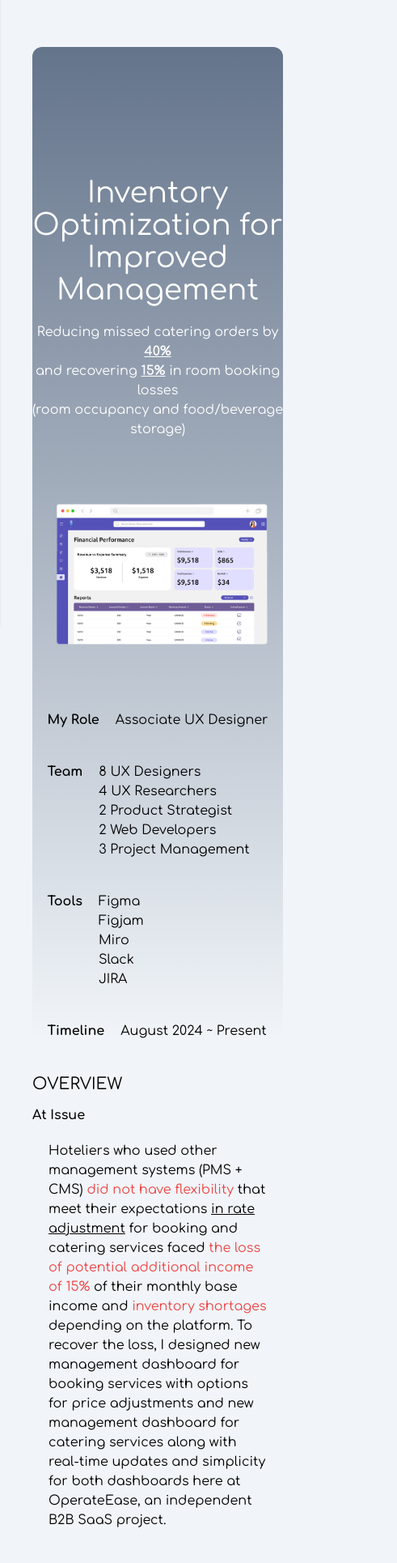
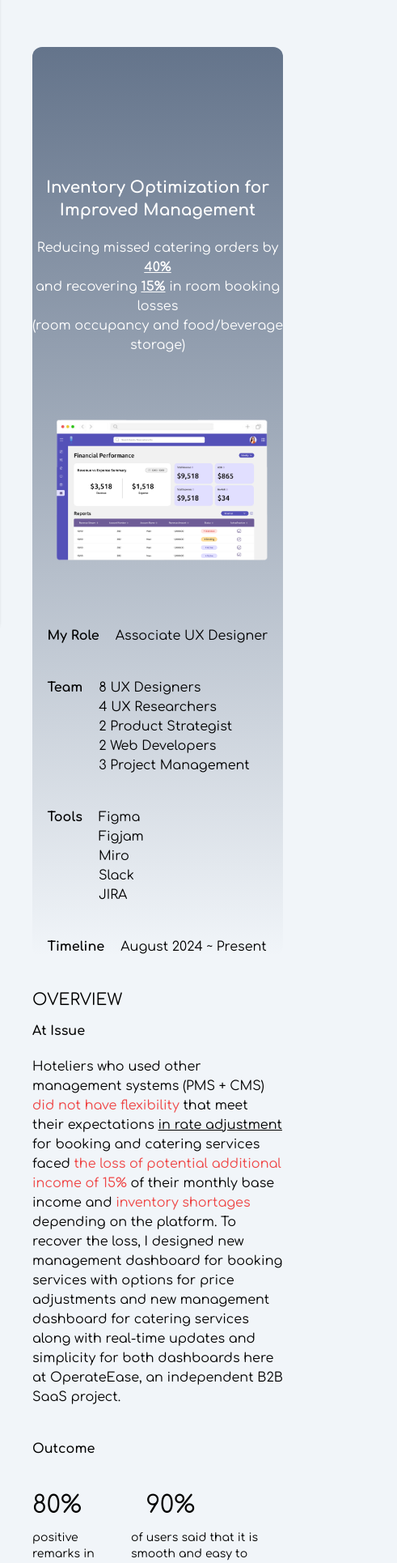
Before and after one commit to johnjang94/portfolio-ver-3, a React (Vite) app: page /operate in a window 390 px wide. Shown: the part 61-1991 px from the top of the page at 81% size, 491 px wide, since content can reach past the window. Built offline with nearby package versions, Linux system fonts and the light colour scheme.

Commit message:
corrected CSS for mobile

```diff
--- a/src/pages/design/operate-ease.jsx
+++ b/src/pages/design/operate-ease.jsx
@@ -125,7 +125,7 @@ export default function OPERATE() {
         <div className="bg-gradient-to-b from-slate-500 to-transparent mx-10 rounded-xl text-white flex flex-col items-center justify-center">
           <div className="md:grid md:grid-cols-2 py-20 items-center w-full max-w-6xl">
             <div className="w-full my-20 space-y-5">
-              <h1 className="text-4xl text-center text-white">
+              <h1 className="md:text-4xl text-xl font-bold md:font-normal text-center text-white">
                 Inventory Optimization for Improved Management
               </h1>
               <p className="text-white text-center">
--- a/src/pages/design/operate/competitive-analysis.jsx
+++ b/src/pages/design/operate/competitive-analysis.jsx
@@ -1,4 +1,4 @@
-import { OperateEase } from "../../../utils/operate";
+// import { OperateEase } from "../../../utils/operate";
 
 export default function CompetitiveAnalysis() {
   return (
@@ -14,16 +14,17 @@ export default function CompetitiveAnalysis() {
           <li className="mx-10">key statistics</li>
           <li className="mx-10">operation expenses</li>
         </ul>
-        <img
+        {/* <img
           src={OperateEase.Competition}
           alt="Competitive analysis"
           width={1200}
           className="rounded-2xl mx-auto"
-        />
+        /> */}
         <ul className="list-disc space-y-3 my-5">
           <p>
-            Still, they <span className="text-red-500">fall short</span> on the
-            following points despite the benefits:
+            ...and I have discovered that many existing platforms{" "}
+            <span className="text-red-500">fall short</span> on the following
+            points despite the benefits:
           </p>
           <li className="mx-10">
             overwhelming amount of information on the dashboard
--- a/src/pages/design/operate/initial-sketch.jsx
+++ b/src/pages/design/operate/initial-sketch.jsx
@@ -5,17 +5,17 @@ export default function InitialSketch() {
     <div>
       <h3 className="text-xl uppercase">Initial Sketch</h3>
       <div className="md:mx-20 my-5 space-y-5 list-decimal">
-        <p className="px-10">
+        <p className="md:px-10">
           During my initial sketch, I was primarily focused on displaying the
           key metrics first because this allows the hoteliers, as users, to be
           able to quickly track the activities.
         </p>
-        <p className="px-10">
+        <p className="md:px-10">
           In addition, I considered technical aspects to ensure the data
           visualization method aligned seamlessly with the backend architecture
           and enhanced overall system efficiency during this process.
         </p>
-        <div className="md:grid md:grid-cols-2 items-center gap-5">
+        <div className="md:grid md:grid-cols-2 items-center gap-5 space-y-5 md:space-y-0">
           <div className="bg-slate-300 p-5 rounded-2xl">
             <img
               src={OperateEase.InitialDrawing}
--- a/src/pages/design/operate/insights.jsx
+++ b/src/pages/design/operate/insights.jsx
@@ -2,7 +2,7 @@ export default function Insight() {
   return (
     <div className="space-y-5">
       <h3 className="text-xl uppercase">Insight</h3>
-      <div className="md:mx-24 my-5 space-y-3">
+      {/* <div className="md:mx-24 my-5 space-y-3">
         <p>We had lots of question marks including the following questions:</p>
         <p className="px-10">
           Q. What kind of management software do they use and does the software
@@ -14,7 +14,7 @@ export default function Insight() {
         <p className="px-10">
           Q. In what areas does the management software useful?
         </p>
-      </div>
+      </div> */}
     </div>
   );
 }
--- a/src/pages/design/operate/mid-fi.jsx
+++ b/src/pages/design/operate/mid-fi.jsx
@@ -6,7 +6,7 @@ export default function MidFi() {
     <div>
       <h3 className="text-xl uppercase">Mid-Fi</h3>
       <div className="md:mx-20 my-5 space-y-5 list-decimal">
-        <p className="px-10">
+        <p className="md:px-10">
           The direction of the project changed during my iteration:
         </p>
         <div className="space-y-3 text-center">
--- a/src/pages/design/operate/overview.jsx
+++ b/src/pages/design/operate/overview.jsx
@@ -5,7 +5,7 @@ export default function Overview() {
       <div className="md:mx-20 my-3 space-y-5">
         <div>
           <p className="font-semibold">At Issue</p>
-          <p className="p-5">
+          <p className="md:p-5 py-5">
             Hoteliers who used other management systems (PMS + CMS){" "}
             <span className="text-red-500">did not have flexibility</span> that
             meet their expectations{" "}
@@ -25,13 +25,17 @@ export default function Overview() {
         </div>
         <div>
           <p className="font-semibold">Outcome</p>
-          <div className="px-8 mt-10 py-5 flex items-center text-3xl justify-center space-x-64">
-            <p>80%</p>
-            <p>90%</p>
-          </div>
-          <div className="px-8 flex items-center mx-24 space-x-52 text-sm">
-            <p className="md:ml-20">positive remarks in live updates</p>
-            <p>of users said that it is smooth and easy to adjust the rates</p>
+          <div className="flex-col grid-cols-2 my-10">
+            <div className="text-3xl md:text-5xl flex items-center space-x-20 md:justify-center md:space-x-96">
+              <p>80%</p>
+              <p>90%</p>
+            </div>
+            <div className="flex items-center gap-5 text-sm md:mx-auto md:gap-0 md:space-x-48 md:justify-center my-3">
+              <p>positive remarks in live updates</p>
+              <p className="md:w-2/6">
+                of users said that it is smooth and easy to adjust the rates
+              </p>
+            </div>
           </div>
         </div>
       </div>
--- a/src/pages/design/operate/problem-statement.jsx
+++ b/src/pages/design/operate/problem-statement.jsx
@@ -1,13 +1,12 @@
 export default function ProblemStatement() {
   return (
     <div>
-      <h3 className="text-xl">PROBLEM STATEMENT</h3>
       <div className="md:mx-20 my-5 space-y-3">
         <p className="font-bold">
           Hoteliers are in need of a new solution to monitor the operations and
           the inventory.
         </p>
-        <p className="px-8">
+        <p className="md:px-8">
           They need a quicker, easier, and more seamless solution in keeping the
           track of the inventory management.
         </p>
--- a/src/pages/design/operate/solutions.jsx
+++ b/src/pages/design/operate/solutions.jsx
@@ -5,7 +5,7 @@ export default function Solutions() {
     <div>
       <div className="md:mx-20 space-y-5">
         <p className="font-bold">Solution 1 | Minimalistic Design</p>
-        <p className="px-10">
+        <p className="md:px-10">
           Users have a specialized, simple, and focused dashboard for different
           types of inventory (room occupancy, Food & Beverage materials)
         </p>
@@ -24,7 +24,7 @@ export default function Solutions() {
         <p className="font-bold">
           Solution 2 | Display of Essential Information
         </p>
-        <p className="px-10">
+        <p className="md:px-10">
           Users can check / modify room rates, the cost on goods sold, list of
           suppliers, order information, etc. on a click of a button from each
           dashboard
--- a/src/pages/design/operate/user-persona.jsx
+++ b/src/pages/design/operate/user-persona.jsx
@@ -2,7 +2,7 @@ import { OperateEase } from "../../../utils/operate";
 
 export default function UserPersona() {
   return (
-    <div className="space-y-5">
+    <div className="space-y-5 -mt-10">
       <p className="md:mx-28">
         According to surveys and interviews we have conducted, we have come to
         understand that the hoteliers found the inventory management as the core
```
Also changed, not shown: src/pages/design/operate/opportunities.jsx (+16 -11 lines).
